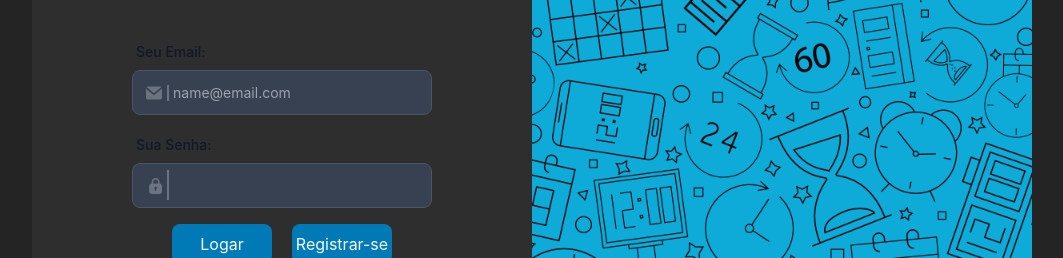
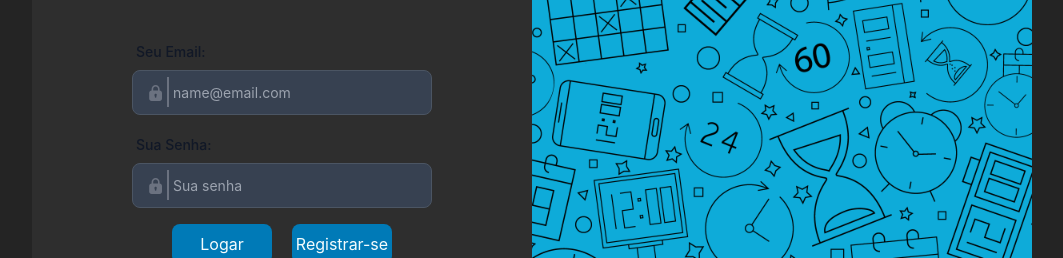
Before and after one commit to DeanVini/pomodoroVUE, a Vue app: page /login in a window 1280 px wide. Shown: the part 323-581 px from the top of the page, without its empty margins (108-1171 px from the left). Built offline with nearby package versions, Linux system fonts and the light colour scheme.

Commit message:
feat/componente BaseInput criado

```diff
--- a/src/components/Forms/BaseInput.vue
+++ b/src/components/Forms/BaseInput.vue
@@ -7,7 +7,7 @@
                 </svg>
             </div>
             <input type="password"
-                   @input="updateInput"
+                   @input="updateValue"
                    :value="startValue"
                    id="password-adress"
                    :class="error ? 'transition duration-700 border border-red-500' :  '' "
@@ -17,15 +17,16 @@
         </div>
     </div>
     <div v-if="type == 'email'">
-        <div class="relative" :class="error ? 'animate-shake-l' :  '' ">
+        <div class="relative" :class="error ? 'animate-shake-r' :  '' ">
             <div class=" absolute top-[7.4px] pt-[2px] h-[30px]  pr-[5px] border-gray-500 left-0 flex self-center items-center pl-3.5 pointer-events-none border-r-[2px]">
                 <svg class="w-4 h-4 text-gray-500 dark:text-gray-400" aria-hidden="true" xmlns="http://www.w3.org/2000/svg" fill="currentColor" viewBox="0 4 20 16">
                     <path d="M17,9V7c0-2.8-2.2-5-5-5S7,4.2,7,7v2c-1.7,0-3,1.3-3,3v7c0,1.7,1.3,3,3,3h10c1.7,0,3-1.3,3-3v-7C20,10.3,18.7,9,17,9z M9,7c0-1.7,1.3-3,3-3s3,1.3,3,3v2H9V7z M13.1,15.5c0,0-0.1,0.1-0.1,0.1V17c0,0.6-0.4,1-1,1s-1-0.4-1-1v-1.4c-0.6-0.6-0.7-1.5-0.1-2.1c0.6-0.6,1.5-0.7,2.1-0.1C13.6,13.9,13.7,14.9,13.1,15.5z"/>
                 </svg>
             </div>
-            <input type="password"
-                   v-model="startValue"
-                   id="password-adress"
+            <input type="text"
+                   :value="startValue"
+                   @input="updateValue"
+                   id="pemail-address-icon"
                    :class="error ? 'transition duration-700 border border-red-500' :  '' "
                    class="border text-sm rounded-lg block w-full pl-10 p-2.5  bg-gray-700 border-gray-600 placeholder-gray-400 text-white focus:ring-blue-500 focus:border-blue-500 h-[45px]"
                    :placeholder="placeholder"
@@ -51,24 +52,18 @@ const props = defineProps({
         type: Boolean,
         default: false
     },
-    startValue:{
-        type: [String, Number, Boolean],
-        default: undefined
-    }
+
 });
 
-watch(props.error, ()=>{
-    console.log(props.error);
-})
+let startValue = ref()
 
-const startValue = computed({
-    get: () => props.startValue,
-    set: (value) => emit('update:startValue', value)
-})
-watch(startValue, () => {
-    console.log(startValue.value)
+function updateValue(event){
+    let newValue = event.target.value;
 
-})
+    startValue.value = newValue;
 
+    emit('update', newValue)
+    emit('input', newValue)
+}
 
 </script>
--- a/src/views/Login.vue
+++ b/src/views/Login.vue
@@ -14,27 +14,12 @@
                 <p v-if="email.length == 0 && password.length == 0 && error" class="text-center mb-4 text-red-500">Preencha todos os campos!!</p>
                 <p v-else-if="error" class="text-center mb-4 text-red-500">Email ou senha inválidos!!</p>
                 <label for="email-address-icon" :class="error ? 'animate-shake-r' :  '' " class="block mb-2 text-sm font-medium text-gray-900 pl-1 dark:text-white">Seu Email:</label>
-                <div class="relative " :class="error ? 'animate-shake-r' :  '' " >
-                  <div class=" absolute pr-[5px] border-gray-500 inset-y-2 left-0 flex self-center items-center pl-3.5 pointer-events-none border-r-[2px]">
-                    <svg class="w-4 h-4 text-gray-500 dark:text-gray-400" aria-hidden="true" xmlns="http://www.w3.org/2000/svg" fill="currentColor" viewBox="0 0 20 16">
-                      <path d="m10.036 8.278 9.258-7.79A1.979 1.979 0 0 0 18 0H2A1.987 1.987 0 0 0 .641.541l9.395 7.737Z"/>
-                      <path d="M11.241 9.817c-.36.275-.801.425-1.255.427-.428 0-.845-.138-1.187-.395L0 2.6V14a2 2 0 0 0 2 2h16a2 2 0 0 0 2-2V2.5l-8.759 7.317Z"/>
-                    </svg>
-                  </div>
-                  <input type="text"
-                         @input="isFilled"
-                         v-model="email"
-                         id="email-address-icon"
-                         :class="error ? 'transition duration-700 border border-red-500' :  '' "
-                         class="border text-sm rounded-lg block w-[300px] pl-10 p-2.5  bg-gray-700 border-gray-600 placeholder-gray-400 text-white focus:ring-blue-500 focus:border-blue-500 h-[45px]"
-                         placeholder="name@email.com"
-                         required
-                         >
+                <div class="w-[300px]">
+                    <BaseInput  type="email" @update="(event) => {email = event}" @input="isFilled" :error="error" placeholder="name@email.com"/>
                 </div>
-
                 <label for="password-adress" :class="error ? 'animate-shake-l' :  '' " class="block mb-2 text-sm font-medium text-gray-900 dark:text-white pl-1 pt-[20px]">Sua Senha:</label>
                 <div>
-                    <BaseInput v-model="password" type="password" :error="error"/>
+                    <BaseInput @update="(event) => {password = event}" @input="isFilled" type="password" :error="error" placeholder="Sua senha"/>
                 </div>
             </div>
 
@@ -82,11 +67,12 @@ async function logar(){
 
     error.value = true;
 
+
 }
 
 function isFilled(event){
-    startLength.value = event.target.value.length
-    if(event.target.value.length > 0){
+    startLength.value = event.length
+    if(event.length > 0){
         error.value = false
     }
     startLength.value = 0
```
